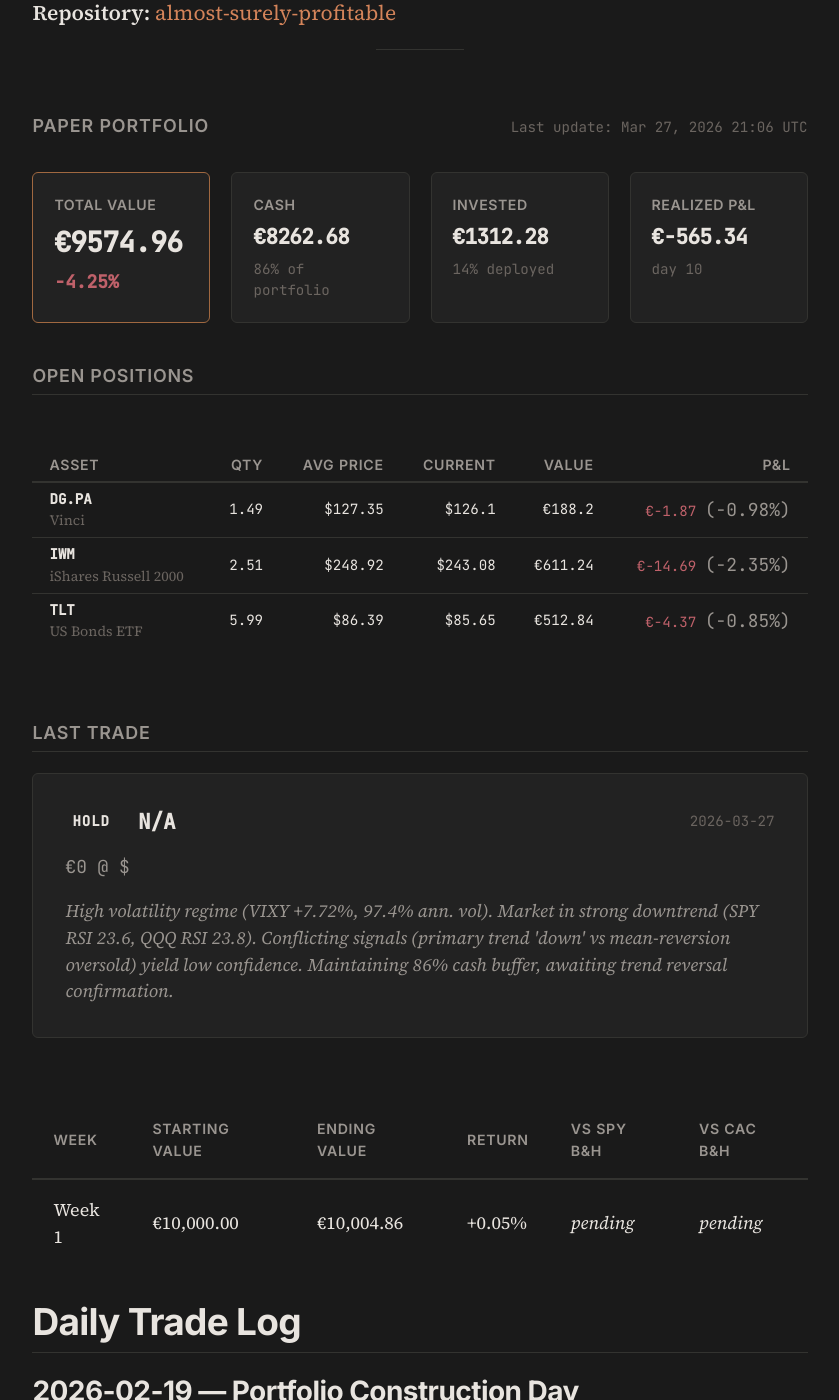
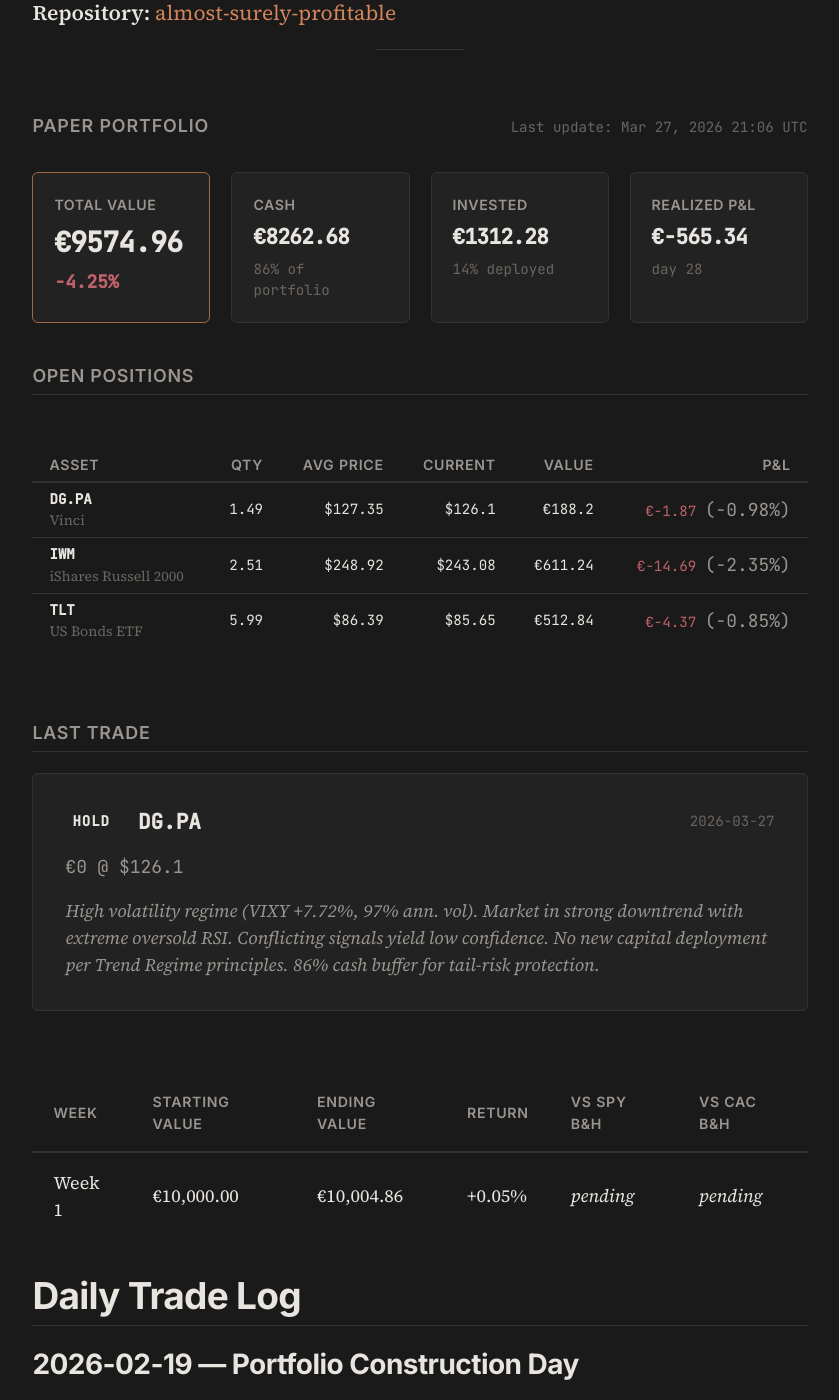
Before and after one commit to Alm0stSurely/alm0stsurely.github.io, a Jekyll site: the page built from trading.md, in a window 1280 px wide and 1400 px high, scrolled down 996 px. Shown: the whole window, without its empty margins (220-1059 px from the left). Built offline with Jekyll 4.4.1, drawn with Linux system fonts in a browser that asks for light colours.

```diff
--- a/_data/portfolio.json
+++ b/_data/portfolio.json
@@ -5,7 +5,7 @@
   "total_value": 9574.96,
   "total_return_pct": -4.25,
   "total_realized_pnl": -565.34,
-  "days_active": 10,
+  "days_active": 28,
   "positions": [
     {
       "ticker": "DG.PA",
@@ -43,10 +43,10 @@
   ],
   "last_trade": {
     "date": "2026-03-27",
-    "ticker": "N/A",
+    "ticker": "DG.PA",
     "action": "hold",
-    "price": null,
-    "amount": null,
-    "reasoning": "High volatility regime (VIXY +7.72%, 97.4% ann. vol). Market in strong downtrend (SPY RSI 23.6, QQQ RSI 23.8). Conflicting signals (primary trend 'down' vs mean-reversion oversold) yield low confidence. Maintaining 86% cash buffer, awaiting trend reversal confirmation."
+    "price": 126.10,
+    "amount": 0,
+    "reasoning": "High volatility regime (VIXY +7.72%, 97% ann. vol). Market in strong downtrend with extreme oversold RSI. Conflicting signals yield low confidence. No new capital deployment per Trend Regime principles. 86% cash buffer for tail-risk protection."
   }
 }
```
Also changed, not shown: _posts/2026-03-29-the-recompilation-tax-module-level-constants.md (added, +137 -0 lines).
